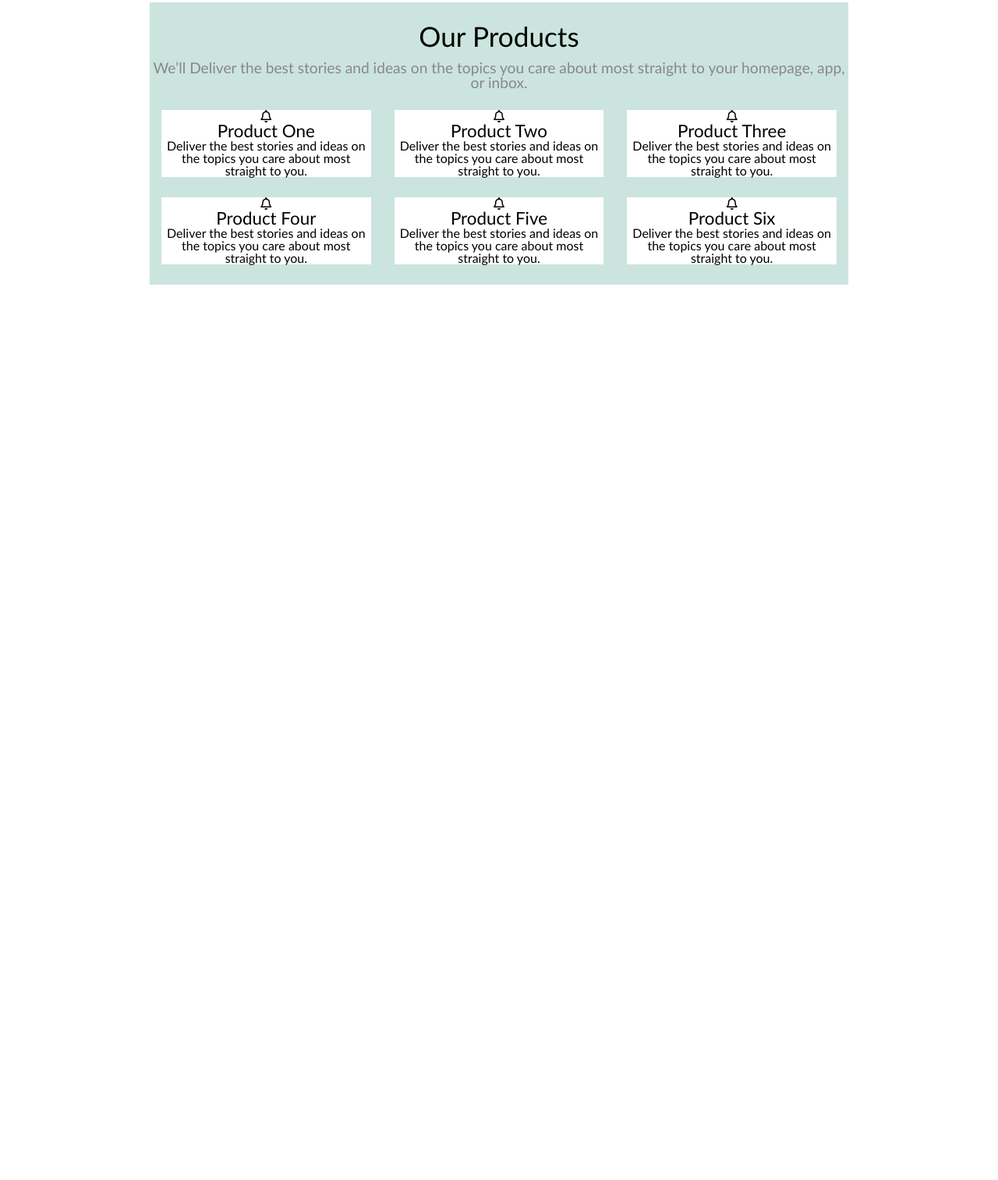
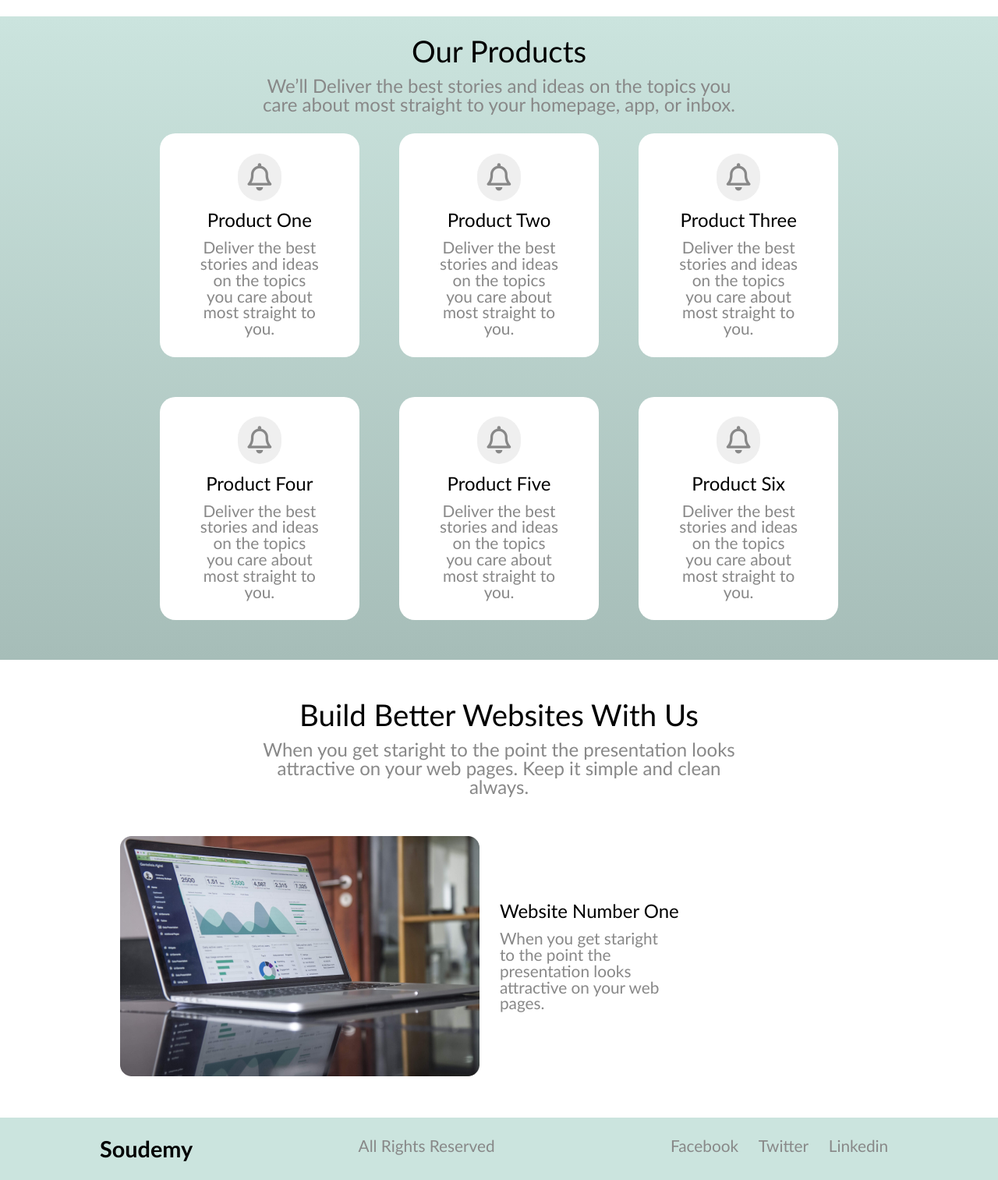
Before and after one commit to rodolphorocha/atv.soudemy, a plain HTML site: page index.html in a window 1280 px wide. Shown: the part 624-2137 px from the top of the page at 78% size. Before the commit the page ends 989 px from the top, so only its background shows below. Drawn offline with Linux system fonts and the light colour scheme.

Commit message:
Atividade concluída

```diff
--- a/css/style.css
+++ b/css/style.css
@@ -58,17 +58,10 @@ a {
 body {
     font-family: 'Trebuchet MS', 'Lucida Sans Unicode', 'Lucida Grande', 'Lucida Sans', Arial, sans-serif;
 }
-main {
+/*main {
     margin: 0 15vw 0 15vw ;
 }
-a.botao {
-    background-color: #0E8388;
-    color: white;
-    padding: 8px 14px 8px 14px;
-    border-radius: 6px;
-    display: inline-block;
-}
-
+*/
 
 /*==========================
             TOPO
@@ -81,7 +74,7 @@ header {
     padding: 3vw 10vw 4vw 10vw;
 }
 header h1 {
-    font-size: 1.4rem;
+    font-size: 1.8rem;
     font-weight: bold;
 }
 header nav ul {
@@ -89,6 +82,12 @@ header nav ul {
 }
 header nav ul li {
     margin: 0 10px 0 10px;
+}
+header nav ul li a.botao {
+    background-color: #0E8388;
+    color: white;
+    padding: 8px 15px 8px 15px;
+    border-radius: 6px;
 }
 
 /*==========================
@@ -98,43 +97,129 @@ main section.banner {
     text-align: center;
 }
 main section.banner h2 {
-    font-size: 2.2rem;
+    font-size: 2.4rem;
     margin: 1vw 0 1vw 0;
 }
 main section.banner p.primeiro {
     margin: 1.5vw 0 1.5vw 0;
-    font-size: 1.2rem;
+    font-size: 1.5rem;
     color: #888888;
+}
+main section.banner p a.botao {
+    background-color: #0E8388;
+    color: white;
+    padding: 8px 25px 8px 25px;
+    border-radius: 6px;
+    display: inline-block;
 }
 
 /*==========================
         SECTION.PRODUCTS
 ============================*/
 main section.products {
-    background-color: #CBE4DE;
-    padding: 1vw 0 1vw 0;
-    margin: 5vw 0 0 0;
     text-align: center;
+    background: linear-gradient(#CBE4DE, #a6bdb8);
+    padding: 2vw 10vw 2vw 10vw;
+    margin: 6vw 0 0 0;
 }
 main section.products h2 {
-    font-size: 2.2rem;
-    margin:1vw 0 1vw 0;
+    font-size: 2.4rem;
+    margin: 0 0 1vw 0;
 }
 main section.products p.segundo {
-    margin: 1vw 0 1vw 0;
-    font-size: 1.2rem;
     color: #888888;
-}
-main section.products h3 {
-    font-size: 1.4rem;
+    font-size: 1.5rem;
+    margin: 0 15vw 0 15vw;
 }
 main section.products ul {
     display: flex;
+    justify-content: center;
     flex-wrap: wrap;
-    justify-content: space-around;
 }
 main section.products ul li {
-    width: 30%;
-    background-color: #FFFFFF;
+    width: 20%;
+    background-color: white;
+    margin: 2vw 2vw 2vw 2vw;
+    padding: 2vw 2vw 2vw 2vw;
+    border-radius: 20px;
+}
+main section.products ul li h3 {
+    font-size: 1.5rem;
     margin: 1vw 0 1vw 0;
 }
+main section.products ul li p {
+    color: #888888;
+    font-size: 1.3rem;
+    margin: 0 2vw 0 2vw;
+}
+main section.products ul li p span {
+    font-size: 2.2rem;
+    background-color: #EFEFEF;
+    padding: 1vw;
+    border-radius: 100px;
+}
+
+/*==========================
+        SECTION.BUILD
+============================*/
+main section.build {
+    margin: 4vw 0 4vw 0;
+}
+main section.build h2 {
+    font-size: 2.4rem;
+    margin: 0 0 1vw 0;
+    text-align: center;
+}
+main section.build p.terceiro {
+    font-size: 1.5rem;
+    color: #888888;
+    margin: 1vw 25vw 4vw 25vw;
+    text-align: center;
+}
+main section.build div.dividir {
+    display: flex;
+    align-items: center;
+}
+main section.build div.dividir p.imagem {
+    width: 50%;
+    text-align: center;
+    margin: 0 0 0 10vw;
+}
+main section.build div.dividir div h3{
+    width: 50%;
+    font-size: 1.5rem;
+    margin: 0 0 1vw 0;
+    text-align: left;
+}
+main section.build div.dividir div p {
+    color: #888888;
+    font-size: 1.3rem;
+    text-align: left;
+    width: 35%;
+}
+
+/*==========================
+            FOOTER
+============================*/
+footer {
+    background-color: #CBE4DE;
+    padding: 2vw 10vw 2vw 10vw;
+    display: flex;
+    justify-content: space-between;
+}
+footer h1 {
+    font-size: 1.8rem;
+    font-weight: bold;
+}
+footer p {
+    color: #888888;
+    font-size: 1.3rem;
+}
+footer ul {
+    display: flex;
+}
+footer ul li {
+    margin: 0 1vw 0 1vw;
+    color: #888888;
+    font-size: 1.3rem;
+}
--- a/index.html
+++ b/index.html
@@ -68,7 +68,34 @@
                 </li>
             </ul>
         </section>
+
+        <section class="build">
+            <h2>Build Better Websites With Us</h2>
+            <p class="terceiro">
+                When you get staright to the point the presentation looks attractive on your web pages. Keep it simple and clean always.
+            </p>
+            <div class="dividir">
+                <p class="imagem">
+                    <img src="src/carlos-muza-hpjSkU2UYSU-unsplash.png" alt="Imagem notebook">
+                </p>
+                <div>
+                    <h3>Website Number One</h3>
+                    <p>
+                        When you get staright to the point the presentation looks attractive on your web pages.
+                    </p>
+                </div>
+            </div>
+        </section>
     </main>
 
+    <footer>
+        <h1>Soudemy</h1>
+        <p>All Rights Reserved</p>
+        <ul>
+            <li>Facebook</li>
+            <li>Twitter</li>
+            <li>Linkedin</li>
+        </ul>
+    </footer>
 </body>
 </html>
```
